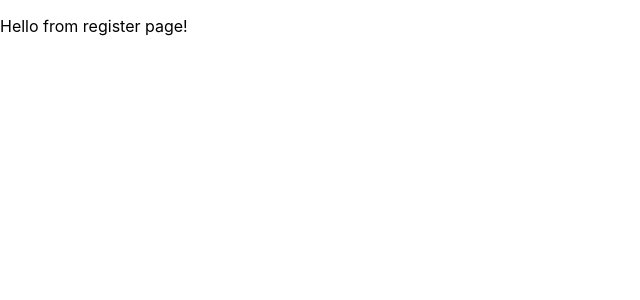
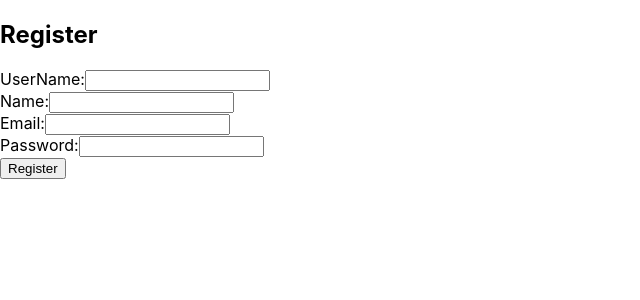
Before and after one commit to alexdjk01/AquaSoft_Repo, a React (Create React App) app in the folder Homework4/frontend/: page /register in a window 1280 px wide. Shown: the top 300 px of the page, without its empty margins (0-640 px from the left). Built offline with nearby package versions, Linux system fonts and the light colour scheme.

Commit message:
commit 33 - Login/Register pages

```diff
--- a/Homework4/frontend/src/interfaces/HotelOffer.ts
+++ b/Homework4/frontend/src/interfaces/HotelOffer.ts
@@ -1,4 +1,4 @@
-interface HotelOffer {
+export default interface HotelOffer {
     OfferName: string;
     Description: string;
     PriceEconomy: string;
@@ -9,5 +9,3 @@ interface HotelOffer {
     StartDate: string;
     EndDate: string;
   }
-
-  export default HotelOffer;
--- /dev/null
+++ b/Homework4/frontend/src/interfaces/UserLogin.ts
@@ -0,0 +1,4 @@
+export default interface UserLogin {
+    Email:string;
+    Password:string;
+}
--- /dev/null
+++ b/Homework4/frontend/src/interfaces/UserRegistration.ts
@@ -0,0 +1,6 @@
+export default interface UserRegistration{
+    UserName: string;
+    Name:string;
+    Email: string;
+    Password : string;
+}
--- a/Homework4/frontend/src/pages/DashboradPage.tsx
+++ b/Homework4/frontend/src/pages/DashboradPage.tsx
@@ -1,9 +1,7 @@
 import React from 'react';
 
-function DashboardPage() {
+export default function DashboardPage() {
     return(
         <p>Hello from dash page!</p>
     )
 }
-
-export default DashboardPage;
--- a/Homework4/frontend/src/pages/HomePage.tsx
+++ b/Homework4/frontend/src/pages/HomePage.tsx
@@ -2,7 +2,7 @@ import React, { useEffect, useState }  from 'react';
 import apiClient from '../apiTransferData/apiClient';
 import HotelOffer from '../interfaces/HotelOffer';
 
-function HomePage() {
+export default function HomePage() {
 
     const [offers, setOffers] = useState<HotelOffer[]>([]);
 
@@ -31,5 +31,3 @@ function HomePage() {
         </div>
       );
 };
-
-export default HomePage;
--- a/Homework4/frontend/src/pages/LoginPage.tsx
+++ b/Homework4/frontend/src/pages/LoginPage.tsx
@@ -1,7 +1,76 @@
-import React from 'react';
+import React, { useEffect, useState } from 'react';
+import { useNavigate } from 'react-router-dom';
+import apiClient from '../apiTransferData/apiClient';
+import UserLogin from '../interfaces/UserLogin';
 
 export default function LoginPage() {
-    return(
-        <p>Hello from login page!</p>
-    )
+    const navigate = useNavigate();
+
+    const [userLoginData, setUserLoginData] = useState<UserLogin>({
+        Email: '',
+        Password: '',
+    });
+
+    const [resultMessage, setResultMessage] = useState<string | null>(null); // Response message or null by default
+
+    // Handle input changes
+    const handleChange = (e: React.ChangeEvent<HTMLInputElement>) => {
+        const { name, value } = e.target;
+        setUserLoginData({
+            ...userLoginData,
+            [name]: value, // Dynamically update the email or password field
+        });
+    };
+
+    // Handle form submission
+    const handleLogin = async (e: React.FormEvent<HTMLFormElement>) => {
+        e.preventDefault(); // Prevent page refresh
+        try {
+            console.log(userLoginData);
+            const response = await apiClient.post('/users/login', userLoginData);
+            if (response.status === 200) {
+                setResultMessage('Login successful!');
+                alert(resultMessage); // Show success message
+                navigate('/dashboard'); // Redirect to dashboard
+            }
+        } catch (err: any) {
+            if (err.response) {
+                setResultMessage(`Login failed: ${err.response.data.message}`);
+            } else {
+                setResultMessage('An error occurred during login.');
+            }
+            alert(resultMessage); // Show error message
+        }
+    };
+
+    return (
+        <div>
+            <h2>Login</h2>
+            <form onSubmit={handleLogin}>
+                <label>
+                    Email:
+                    <input
+                        type="email"
+                        name="Email"
+                        value={userLoginData.Email}
+                        onChange={handleChange}
+                        required
+                    />
+                </label>
+                <br />
+                <label>
+                    Password:
+                    <input
+                        type="password"
+                        name="Password"
+                        value={userLoginData.Password}
+                        onChange={handleChange}
+                        required
+                    />
+                </label>
+                <br />
+                <button type="submit">Login</button>
+            </form>
+        </div>
+    );
 }
--- a/Homework4/frontend/src/pages/RegisterPage.tsx
+++ b/Homework4/frontend/src/pages/RegisterPage.tsx
@@ -1,9 +1,103 @@
-import React from 'react';
+import React,{ useEffect, useState }  from 'react';
+import { useNavigate } from 'react-router-dom';
+import UserRegistration from '../interfaces/UserRegistration';
+import apiClient from '../apiTransferData/apiClient';
 
-function RegisterPage() {
+export default function RegisterPage() {
+    const navigate = useNavigate();
+    const [userRegisterData, setUserRegisterData] = useState<UserRegistration>({    //defaul state is empty
+        UserName: '',
+        Name:'',
+        Email: '',
+        Password: '',
+    });
+
+    const [resultMessage, setResultMessage] = useState<string | null>(null); //the response is a string or a default null
+
+    //Typescript way to handle changes (( old JS: onInputChange()))
+    const handleChange = (e: React.ChangeEvent<HTMLInputElement>) => {
+        const { name, value } = e.target;
+        setUserRegisterData({
+            ...userRegisterData,
+            [name]: value,      //updates just the field that changes : name , email or password
+        });
+    };
+
+    //Typescript way to handle submit
+    const handleRegister = async (e: React.FormEvent<HTMLFormElement>) =>
+    {
+        e.preventDefault(); //prevents the window to refresh
+        try{
+            const response = await apiClient.post('/users/register', userRegisterData);
+            if(response.status === 201)
+            {
+                setResultMessage('User has been registered successfully into the database!'); //In order to display an alert message message after
+                alert(resultMessage);
+                navigate('/login');
+            }
+        }
+        catch(err:any)
+        {
+            if(err.response){
+                setResultMessage(`Some error occured: ${err.response.data.message}`);
+            }
+            else{
+                setResultMessage('Error occured during registration!');
+            }
+            alert(resultMessage);
+        }
+    };
+
     return(
-        <p>Hello from register page!</p>
-    )
+        <div>
+            <h2>Register</h2>
+            <form onSubmit={handleRegister}>
+                <label>
+                    UserName:
+                    <input
+                        type="text"
+                        name="UserName"
+                        value={userRegisterData.UserName}
+                        onChange={handleChange}
+                        required
+                    />
+                </label>
+                <br />
+                <label>
+                    Name:
+                    <input
+                        type="text"
+                        name="Name"
+                        value={userRegisterData.Name}
+                        onChange={handleChange}
+                        required
+                    />
+                </label>
+                <br />
+                <label>
+                    Email:
+                    <input
+                        type="email"
+                        name="Email"
+                        value={userRegisterData.Email}
+                        onChange={handleChange}
+                        required
+                    />
+                </label>
+                <br />
+                <label>
+                    Password:
+                    <input
+                        type="password"
+                        name="Password"
+                        value={userRegisterData.Password}
+                        onChange={handleChange}
+                        required
+                    />
+                </label>
+                <br />
+                <button type="submit">Register</button>
+            </form>
+        </div>
+    );
 }
-
-export default RegisterPage;
```
Also changed, not shown: 2 other files (tests, documents, lock files or other folders).
